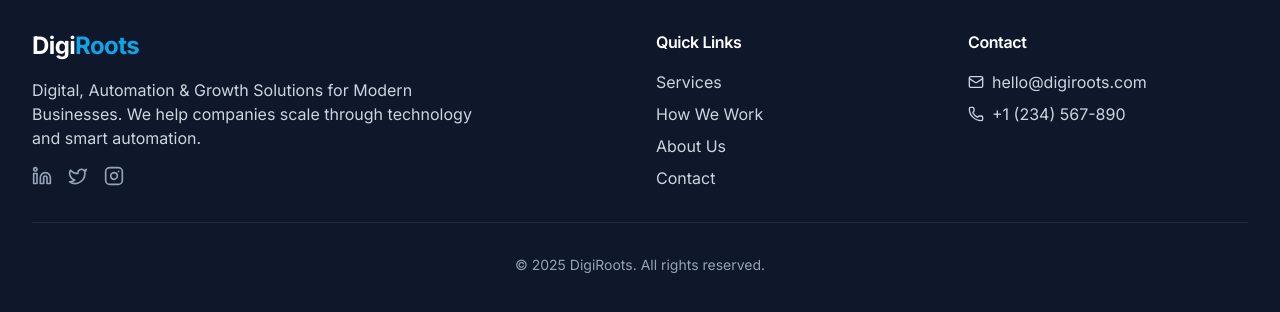
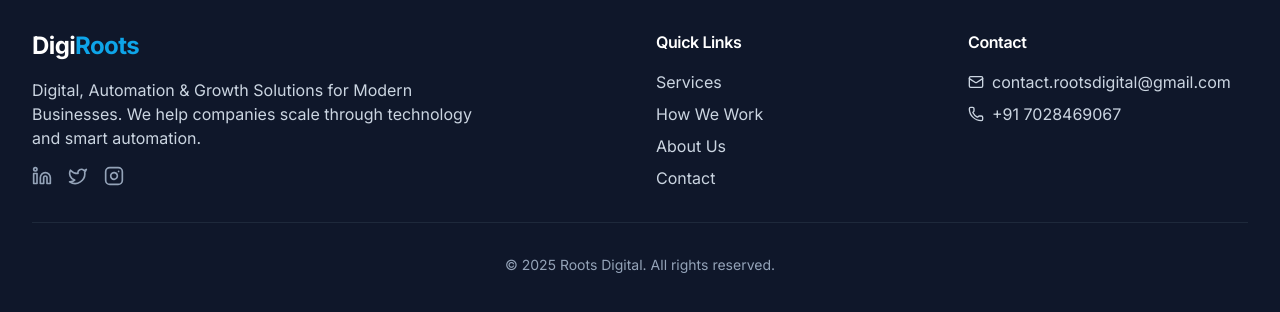
Before and after one commit to Ayushman-11/Roots-Digital, a React (Vite) app: page / in a window 1280 px wide. Shown: the part 4094-4406 px from the top of the page. Built offline with nearby package versions, Linux system fonts and the light colour scheme.

Commit message:
Footer Info changed

```diff
--- a/src/App.tsx
+++ b/src/App.tsx
@@ -1,4 +1,4 @@
-import { Home } from './pages/Home';
+import { Home } from './components/pages/Home';
 import './index.css';
 
 function App() {
--- a/src/components/Footer.tsx
+++ b/src/components/Footer.tsx
@@ -79,13 +79,13 @@ export const Footer: React.FC = () => {
                             <li className="flex items-center gap-2 text-dark-300">
                                 <Mail size={16} />
                                 <a href="mailto:hello@digiroots.com" className="hover:text-primary-500 transition-colors">
-                                    hello@digiroots.com
+                                    contact.rootsdigital@gmail.com
                                 </a>
                             </li>
                             <li className="flex items-center gap-2 text-dark-300">
                                 <Phone size={16} />
                                 <a href="tel:+1234567890" className="hover:text-primary-500 transition-colors">
-                                    +1 (234) 567-890
+                                    +91 7028469067
                                 </a>
                             </li>
                         </ul>
@@ -94,7 +94,7 @@ export const Footer: React.FC = () => {
 
                 {/* Bottom Bar */}
                 <div className="border-t border-dark-800 pt-8 text-center text-dark-400 text-sm">
-                    <p>&copy; {currentYear} DigiRoots. All rights reserved.</p>
+                    <p>&copy; {currentYear} Roots Digital. All rights reserved.</p>
                 </div>
             </div>
         </footer>
--- a/src/sections/About.tsx
+++ b/src/sections/About.tsx
@@ -21,10 +21,10 @@ export const About: React.FC = () => {
                         viewport={{ once: true, margin: '-10% 0px -10% 0px' }}
                         transition={{ duration: 0.65, ease: 'easeOut' }}
                     >
-                        <h2 className="text-3xl sm:text-4xl md:text-5xl font-bold text-dark-900 mb-6">
+                        <h2 className="text-3xl sm:text-4xl md:text-5xl font-bold text-dark-900 mb-6 text-left">
                             About DigiRoots
                         </h2>
-                        <div className="space-y-3 text-lg text-dark-600 leading-relaxed">
+                        <div className="space-y-3 text-lg text-dark-600 leading-relaxed text-left">
                             <p>
                                 We're a digital transformation agency focused on helping businesses
                                 scale through technology, automation, and strategic marketing.
```
Also changed, not shown: src/components/pages/Home.tsx (renamed from src/pages/Home.tsx, +8 -8 lines), vercel.json.
